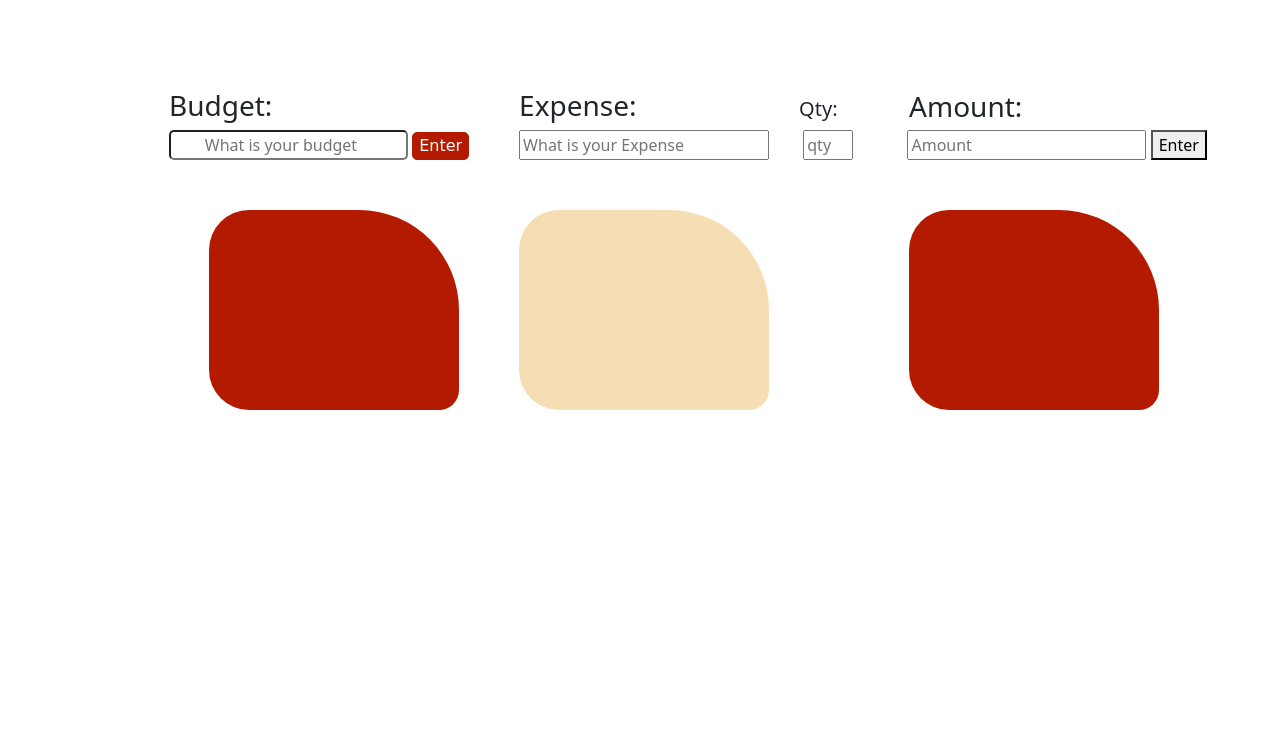
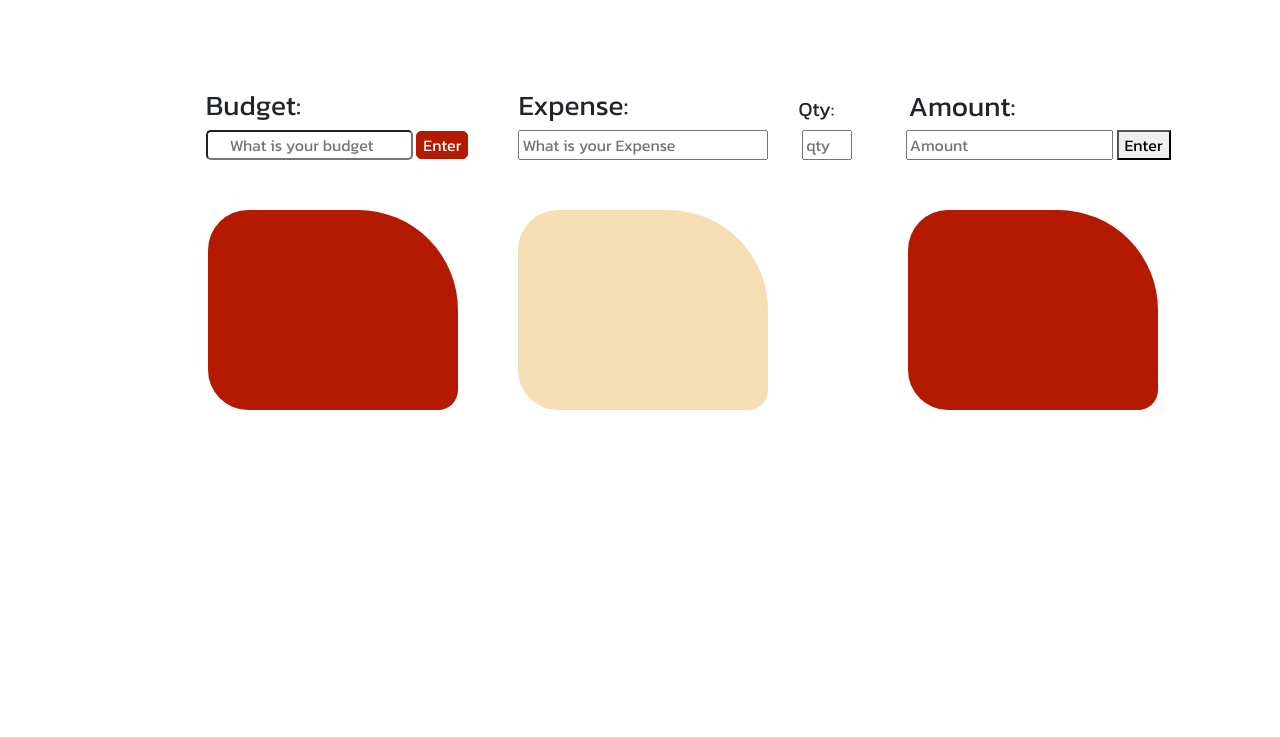
Before and after one commit to e-xxxxl/Budget-app, a plain HTML site: page index.html in a window 1280 px wide. Shown: the part 63-800 px from the top of the page. Drawn offline with Linux system fonts and the light colour scheme.

Commit message:
font change

```diff
--- a/index.html
+++ b/index.html
@@ -3,6 +3,9 @@
   <head>
     <meta charset="UTF-8" />
     <meta name="viewport" content="width=device-width, initial-scale=1.0" />
+    <link rel="preconnect" href="https://fonts.googleapis.com">
+    <link rel="preconnect" href="https://fonts.gstatic.com" crossorigin>
+    <link href="https://fonts.googleapis.com/css2?family=IBM+Plex+Mono:ital,wght@0,100;0,200;0,300;0,400;0,500;0,600;0,700;1,100;1,200;1,300;1,400;1,500;1,600;1,700&family=Kanit:ital,wght@0,100;0,200;0,300;0,400;0,500;0,600;0,700;0,800;0,900;1,100;1,200;1,300;1,400;1,500;1,600;1,700;1,800;1,900&family=Roboto:ital,wght@0,100;0,300;0,400;0,500;0,700;0,900;1,100;1,300;1,400;1,500;1,700;1,900&display=swap" rel="stylesheet">
     <title>Document</title>
     <link rel="stylesheet" href="bootstrap-5.3.2-dist/css/bootstrap.css" />
     <link rel="stylesheet" href="style.css" />
--- a/style.css
+++ b/style.css
@@ -1,5 +1,9 @@
 * {
     justify-content: center;
+    box-sizing: border-box;
+    font-family: "Kanit", serif !important;
+    font-weight: 400 !important;
+    font-style: normal !important;
   /* margin: 0;
     padding: 0; */
 }
```
